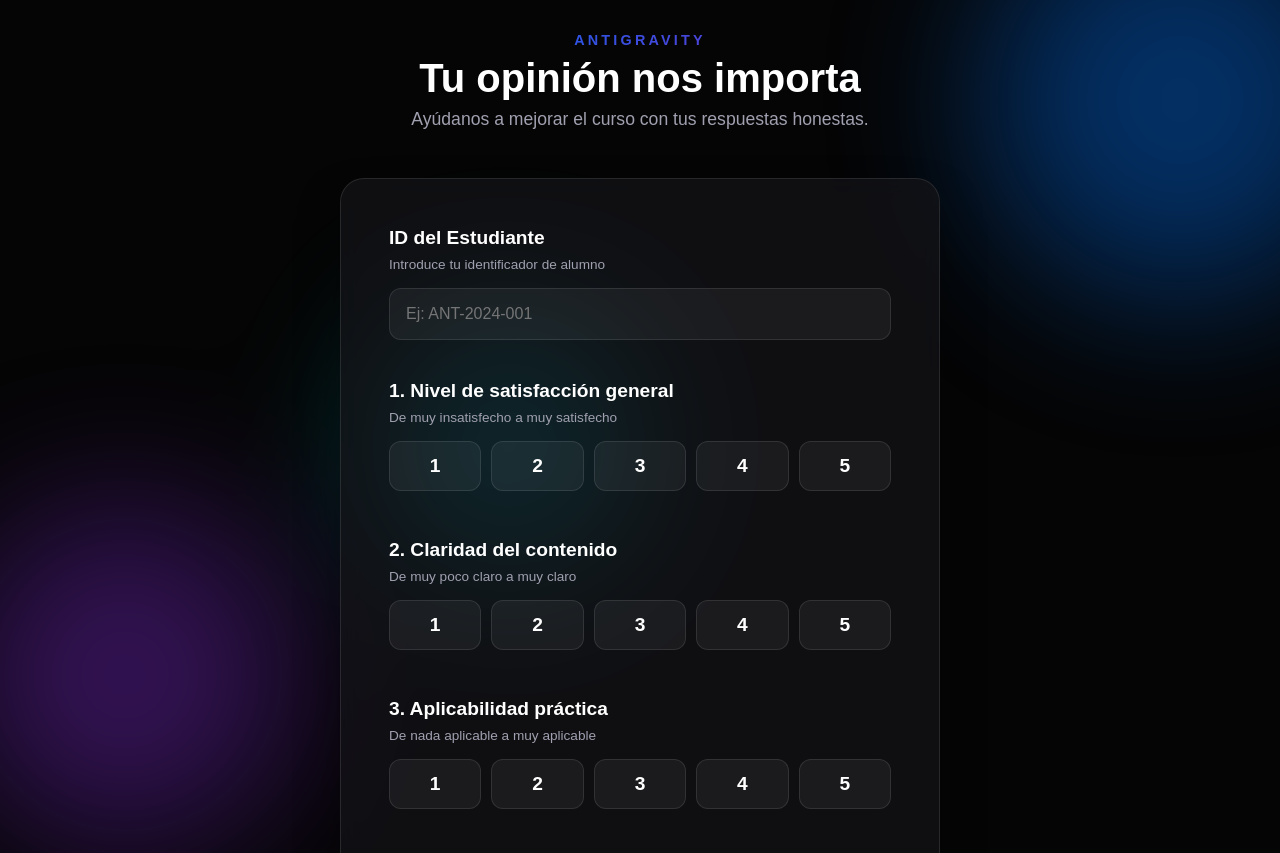
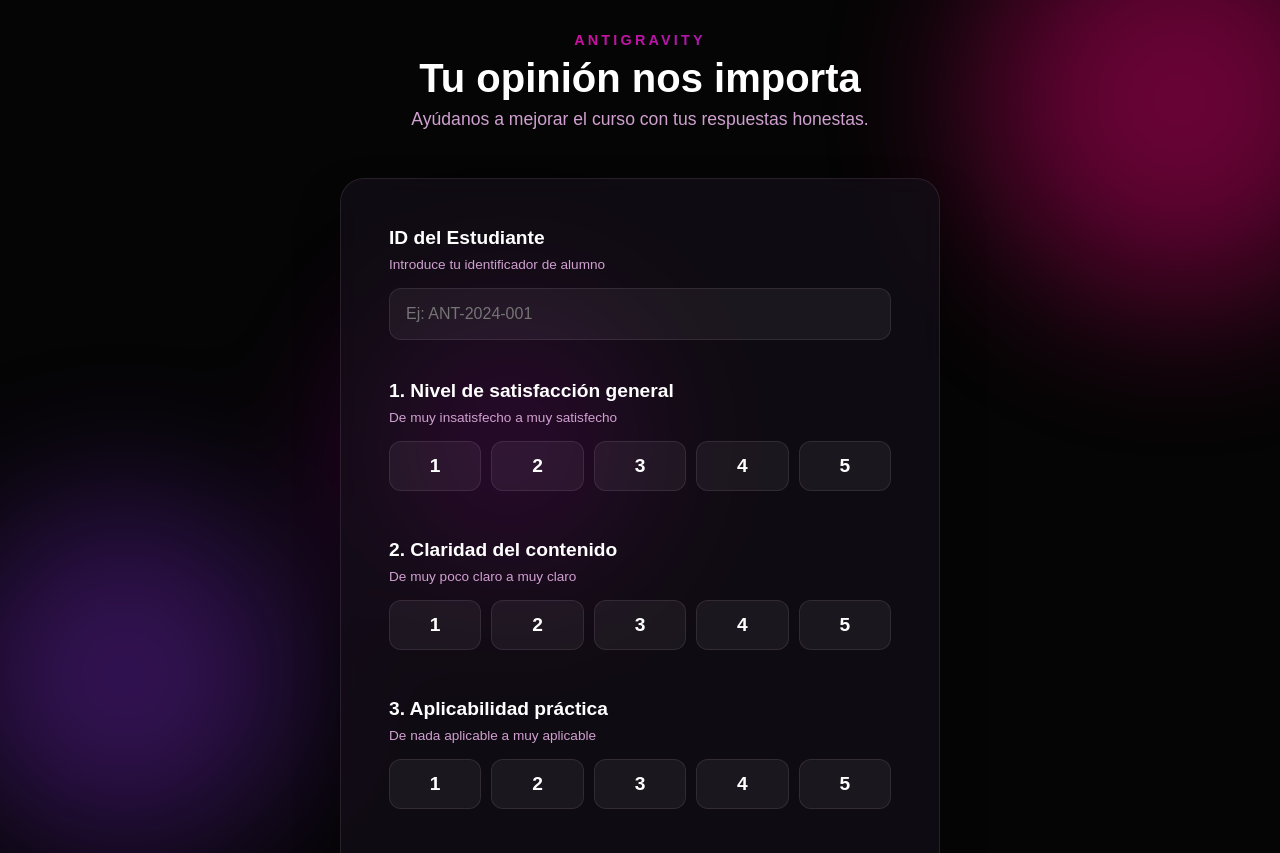
Before and after one commit to ivanalsigo/proyectotest, a plain HTML site: page index.html in a window 1280 px wide. Shown: the top 853 px of the page. Drawn offline with Linux system fonts and the light colour scheme.

Commit message:
Update color palette to Pink and Violet

```diff
--- a/style.css
+++ b/style.css
@@ -1,13 +1,13 @@
 :root {
     --bg-color: #050505;
-    --card-bg: rgba(20, 20, 25, 0.7);
+    --card-bg: rgba(20, 15, 25, 0.7);
     --text-primary: #ffffff;
-    --text-secondary: #a0a0b0;
-    --accent-blue: #0070f3;
+    --text-secondary: #d0a0d0;
+    --accent-pink: #ff0080;
     --accent-violet: #7928ca;
-    --accent-gradient: linear-gradient(135deg, #0070f3 0%, #7928ca 100%);
-    --glass-border: rgba(255, 255, 255, 0.1);
-    --input-focus: rgba(0, 112, 243, 0.3);
+    --accent-gradient: linear-gradient(135deg, #ff0080 0%, #7928ca 100%);
+    --glass-border: rgba(255, 200, 255, 0.1);
+    --input-focus: rgba(255, 0, 128, 0.3);
 }
 
 * {
@@ -48,7 +48,7 @@ body {
 .blob-1 {
     width: 400px;
     height: 400px;
-    background: var(--accent-blue);
+    background: var(--accent-pink);
     top: -100px;
     right: -100px;
 }
@@ -64,7 +64,7 @@ body {
 .blob-3 {
     width: 250px;
     height: 250px;
-    background: #00e5ff;
+    background: #ff00ff;
     top: 40%;
     left: 30%;
 }
@@ -159,13 +159,13 @@ h1 {
 .rating-scale label:hover {
     background: rgba(255, 255, 255, 0.1);
     transform: translateY(-2px);
-    border-color: var(--accent-blue);
+    border-color: var(--accent-pink);
 }
 
 .rating-scale input[type="radio"]:checked+label {
     background: var(--accent-gradient);
     border-color: transparent;
-    box-shadow: 0 10px 20px rgba(121, 40, 202, 0.3);
+    box-shadow: 0 10px 20px rgba(255, 0, 128, 0.3);
     color: white;
 }
 
@@ -190,7 +190,7 @@ textarea {
 input[type="text"]:focus,
 textarea:focus {
     outline: none;
-    border-color: var(--accent-blue);
+    border-color: var(--accent-pink);
     background: rgba(255, 255, 255, 0.08);
     box-shadow: 0 0 15px var(--input-focus);
 }
@@ -212,7 +212,7 @@ textarea:focus {
 
 .submit-btn:hover {
     transform: translateY(-3px);
-    box-shadow: 0 15px 30px rgba(0, 112, 243, 0.4);
+    box-shadow: 0 15px 30px rgba(255, 0, 128, 0.4);
 }
 
 .submit-btn:active {
```
